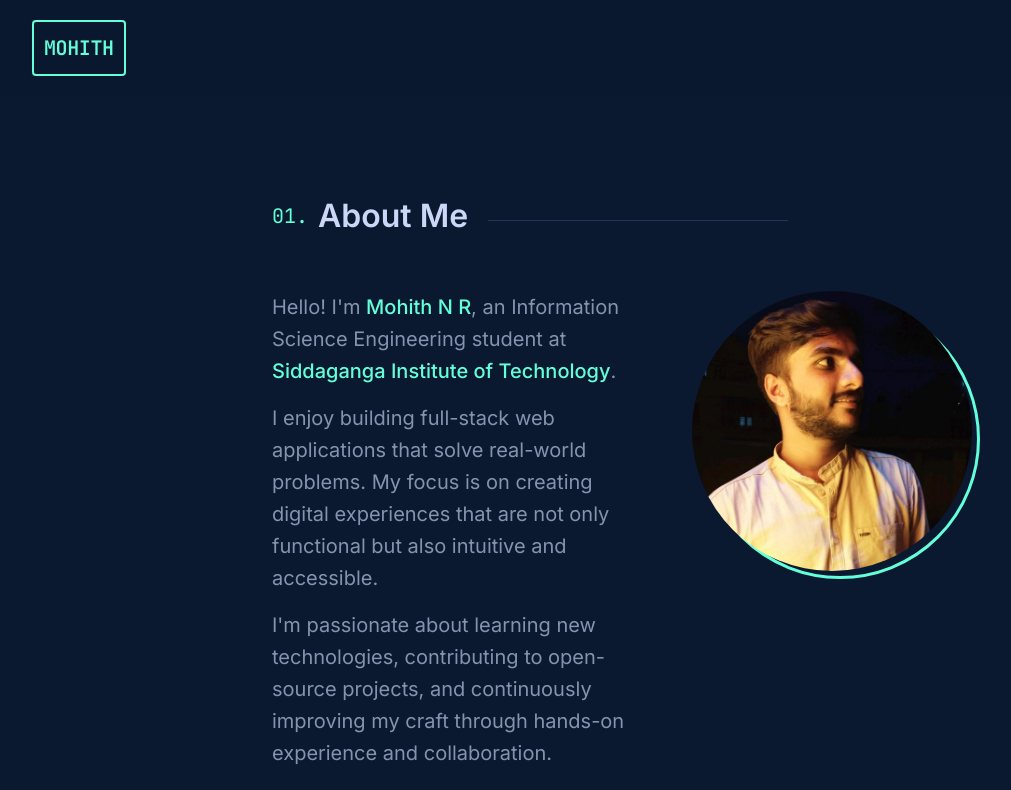
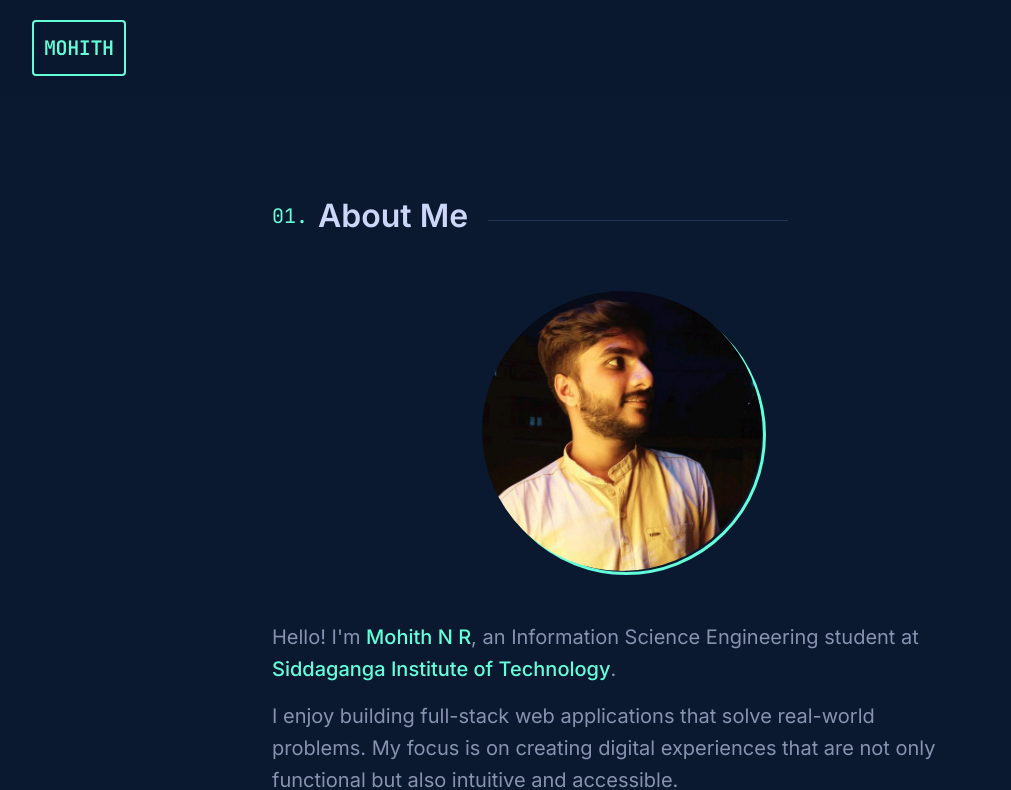
Before and after one commit to mohithnr/my-portfolio, a React (Create React App) app in the folder my-portfolio-react/: page / in a window 1280 px wide. Shown: the top 790 px of the page, without its empty margins (18-1029 px from the left). Built offline with nearby package versions, Linux system fonts and the light colour scheme.

Commit message:
profile image alligned at centre

```diff
--- a/my-portfolio-react/src/components/About.tsx
+++ b/my-portfolio-react/src/components/About.tsx
@@ -64,16 +64,27 @@ const About: React.FC = () => {
                         width: 100%;
                     }
 
-                    .about-grid {
-                        display: grid;
-                        grid-template-columns: 3fr 2fr;
-                        gap: 50px;
-                        align-items: start;
+                    .about-content {
+                        display: flex;
+                        flex-direction: column;
+                        align-items: center;
+                        text-align: center;
                     }
 
                     .profile-image-container {
                         position: relative;
-                        max-width: 300px;
+                        margin-bottom: 50px;
+                    }
+
+                    .text-content {
+                        max-width: 700px;
+                        text-align: left;
+                    }
+
+                    /* Responsive image sizing */
+                    .profile-image-size {
+                        width: 280px;
+                        height: 280px;
                     }
 
                     @media (max-width: 768px) {
@@ -81,13 +92,16 @@ const About: React.FC = () => {
                             padding: 0 25px;
                         }
 
-                        .about-grid {
-                            display: block;
+                        .profile-image-size {
+                            width: 220px;
+                            height: 220px;
+                        }
                     }
 
-                        .profile-image-container {
-                            margin: 50px auto 0;
-                            width: 70%;
+                    @media (max-width: 480px) {
+                        .profile-image-size {
+                            width: 180px;
+                            height: 180px;
                         }
                     }
                 `}
@@ -142,9 +156,60 @@ const About: React.FC = () => {
                     </div>
 
                     {/* Content Container */}
-                    <div className="about-grid">
+                    <div className="about-content">
+                        {/* Profile Image */}
+                        <div className="profile-image-container">
+                            <div
+                                style={{
+                                    position: 'relative',
+                                    display: 'flex',
+                                    justifyContent: 'center',
+                                    alignItems: 'center',
+                                }}
+                                onMouseEnter={() => setIsHovered(true)}
+                                onMouseLeave={() => setIsHovered(false)}
+                            >
+                                {/* Circular border outline - simplified animation for better mobile experience */}
+                                <div
+                                    className="profile-image-size"
+                                    style={{
+                                        position: 'absolute',
+                                        borderRadius: '50%',
+                                        border: '3px solid #64ffda',
+                                        transition: 'all 0.25s cubic-bezier(0.645, 0.045, 0.355, 1)',
+                                        transform: isHovered ? 'translate(-4px, -4px)' : 'translate(4px, 4px)',
+                                        zIndex: 1,
+                                    }}
+                                />
+
+                                {/* Image container */}
+                                <div
+                                    className="profile-image-size"
+                                    style={{
+                                        position: 'relative',
+                                        borderRadius: '50%',
+                                        overflow: 'hidden',
+                                        transition: 'all 0.25s cubic-bezier(0.645, 0.045, 0.355, 1)',
+                                        transform: isHovered ? 'translate(-2px, -2px)' : 'translate(0, 0)',
+                                        zIndex: 2,
+                                    }}
+                                >
+                                    <img
+                                        src="/images/mohith.jpeg"
+                                        alt="Mohith Profile"
+                                        style={{
+                                            width: '100%',
+                                            height: '100%',
+                                            objectFit: 'cover',
+                                            transition: 'all 0.25s cubic-bezier(0.645, 0.045, 0.355, 1)',
+                                        }}
+                                    />
+                                </div>
+                            </div>
+                        </div>
+
                         {/* Text Content */}
-                        <div>
+                        <div className="text-content">
                             <div style={{
                                 color: '#8892b0',
                                 fontSize: '20px',
@@ -212,6 +277,7 @@ const About: React.FC = () => {
                             </ul>
 
                             {/* Resume Button */}
+                            <div style={{ textAlign: 'center' }}>
                                 <a
                                     href="/resume.pdf"
                                     target="_blank"
@@ -245,59 +311,6 @@ const About: React.FC = () => {
                                     Check out my resume!
                                 </a>
                             </div>
-
-                        {/* Profile Image */}
-                        <div className="profile-image-container">
-                            <div
-                                style={{
-                                    position: 'relative',
-                                    width: '100%',
-                                    display: 'flex',
-                                    justifyContent: 'center',
-                                    alignItems: 'center',
-                                }}
-                                onMouseEnter={() => setIsHovered(true)}
-                                onMouseLeave={() => setIsHovered(false)}
-                            >
-                                {/* Circular border outline */}
-                                <div
-                                    style={{
-                                        position: 'absolute',
-                                        width: '280px',
-                                        height: '280px',
-                                        borderRadius: '50%',
-                                        border: '3px solid #64ffda',
-                                        transition: 'all 0.25s cubic-bezier(0.645, 0.045, 0.355, 1)',
-                                        transform: isHovered ? 'translate(-8px, -8px)' : 'translate(8px, 8px)',
-                                        zIndex: 1,
-                                    }}
-                                />
-
-                                {/* Image container */}
-                                <div
-                                    style={{
-                                        position: 'relative',
-                                        width: '280px',
-                                        height: '280px',
-                                        borderRadius: '50%',
-                                        overflow: 'hidden',
-                                        transition: 'all 0.25s cubic-bezier(0.645, 0.045, 0.355, 1)',
-                                        transform: isHovered ? 'translate(-4px, -4px)' : 'translate(0, 0)',
-                                        zIndex: 2,
-                                    }}
-                                >
-                                    <img
-                                        src="/images/mohith.jpeg"
-                                        alt="Mohith Profile"
-                                        style={{
-                                            width: '100%',
-                                            height: '100%',
-                                            objectFit: 'cover',
-                                            transition: 'all 0.25s cubic-bezier(0.645, 0.045, 0.355, 1)',
-                                        }}
-                                    />
-                                </div>
-                            </div>
                         </div>
                     </div>
                 </div>
```
Lines whose indentation alone changed are shown as unchanged.
